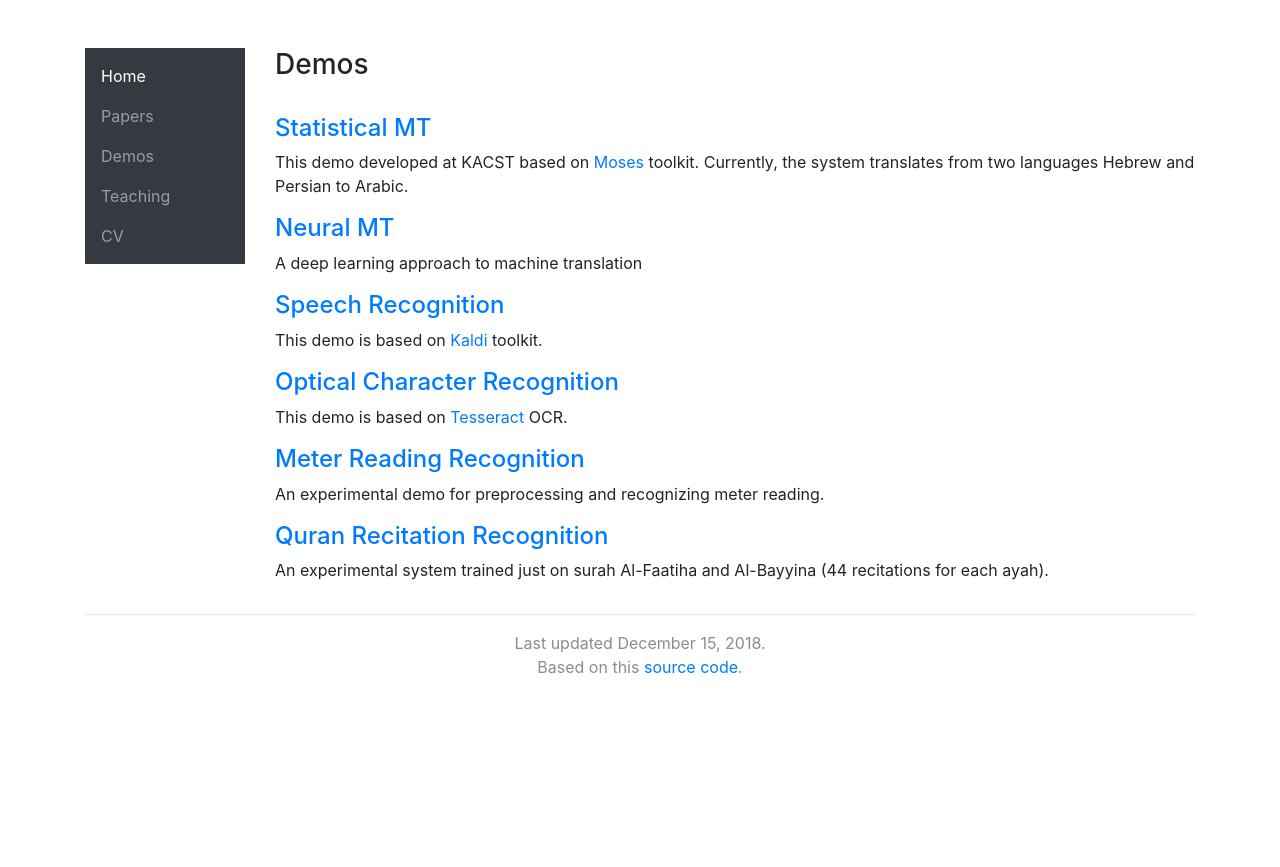
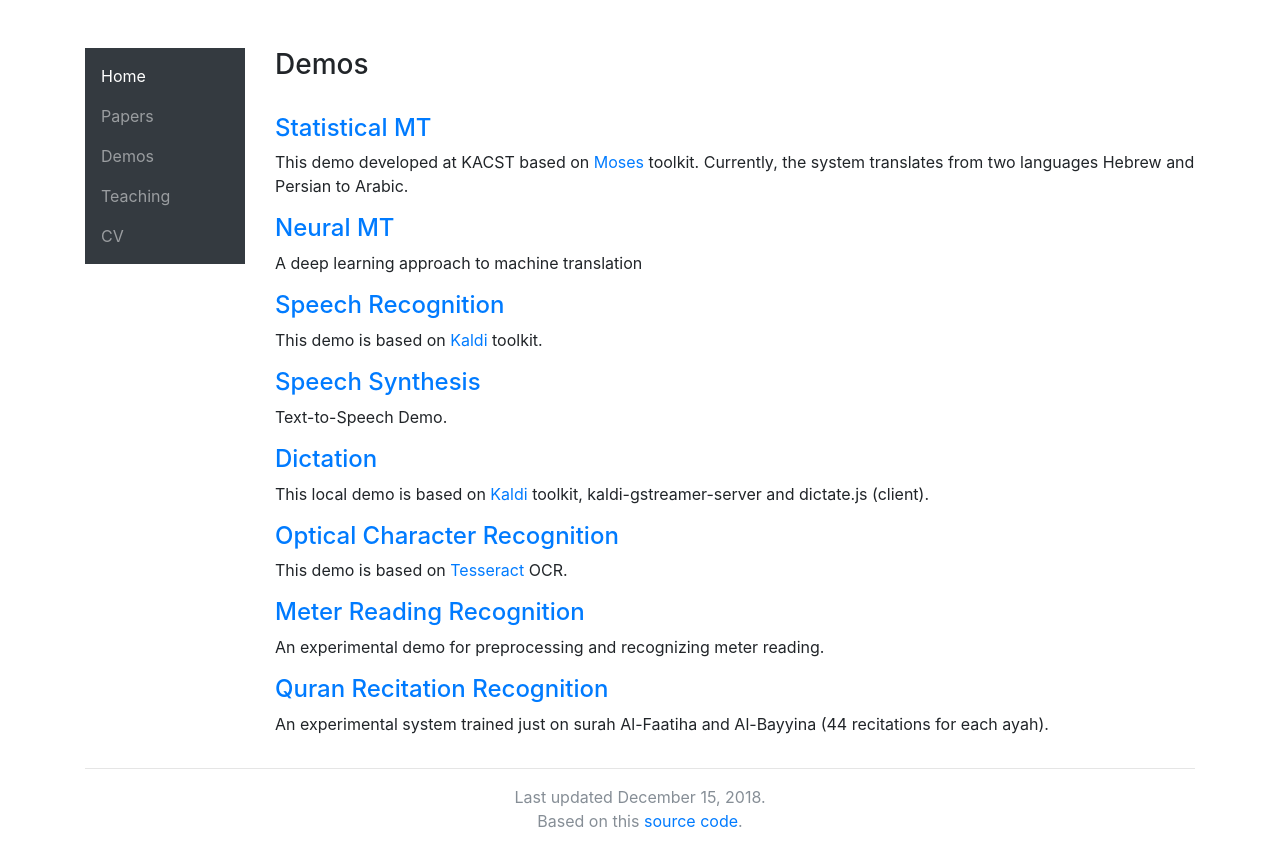
Before and after one commit to asrajeh/asrajeh.github.io, a Jekyll site: the page built from demos.html, in a window 1280 px wide. Shown: the top 867 px of the page. Built offline with Jekyll 4.4.1, drawn with Linux system fonts in a browser that asks for light colours; nearby versions of some CDN libraries.

Commit message:
Update demos.html

```diff
--- a/demos.html
+++ b/demos.html
@@ -22,6 +22,16 @@ This demo developed at KACST based on <a href="http://www.statmt.org/moses/">Mos
 This demo is based on <a href="http://kaldi-asr.org/">Kaldi</a> toolkit.
 </dl>
 
+<h4><a href="http://asrajeh.ddns.net/tts/">Speech Synthesis</a></h4>
+<dl>
+Text-to-Speech Demo.
+</dl>
+
+<h4><a href="http://asrajeh.ddns.net/dictate/">Dictation</a></h4>
+<dl>
+This local demo is based on <a href="http://kaldi-asr.org/">Kaldi</a> toolkit, kaldi-gstreamer-server and dictate.js (client).
+</dl>
+
 <h4><a href="http://asrajeh.ddns.net/ocr/">Optical Character Recognition</a></h4>
 <dl>
 This demo is based on <a href="https://github.com/tesseract-ocr/tesseract">Tesseract</a> OCR.
```
